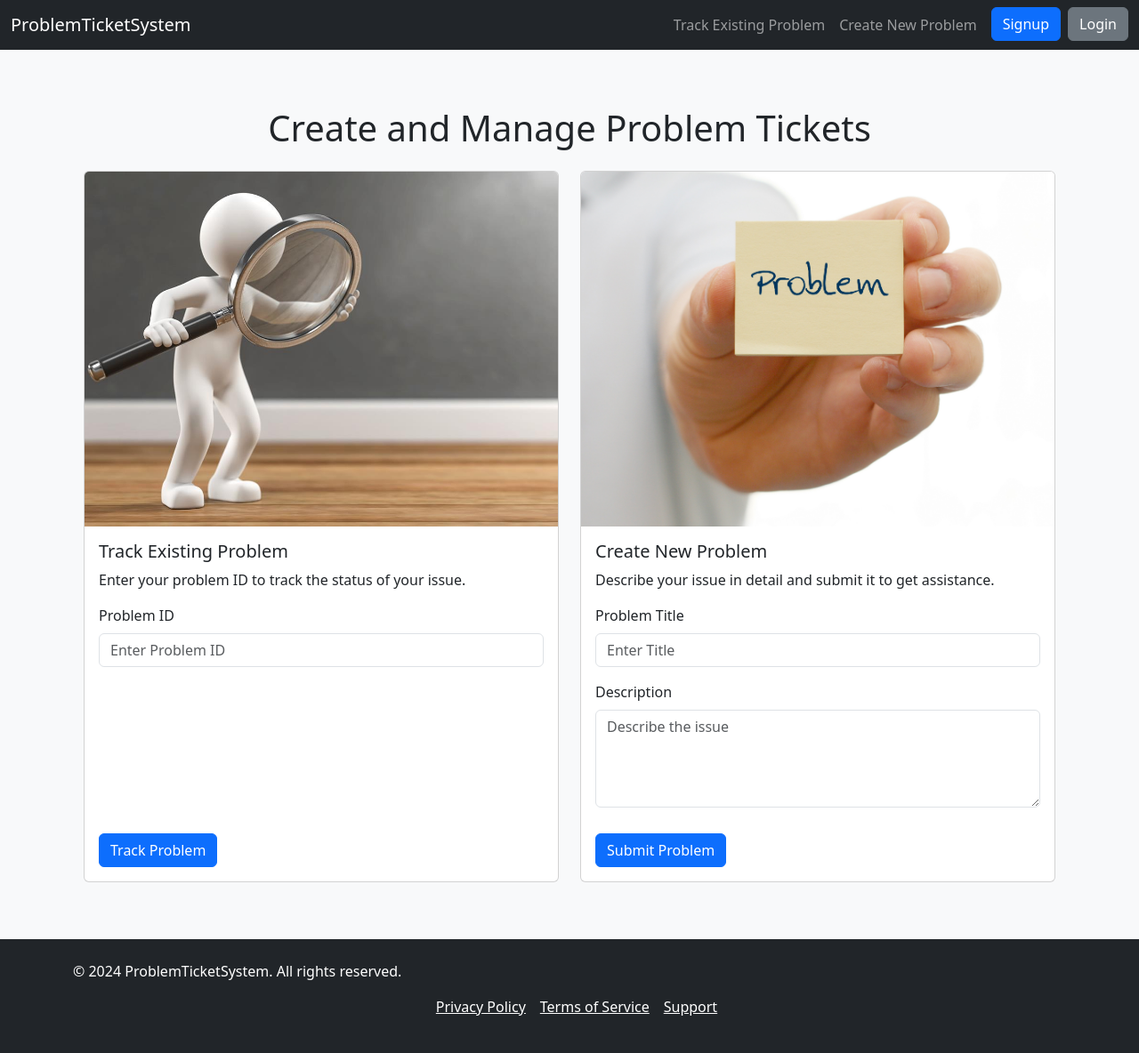
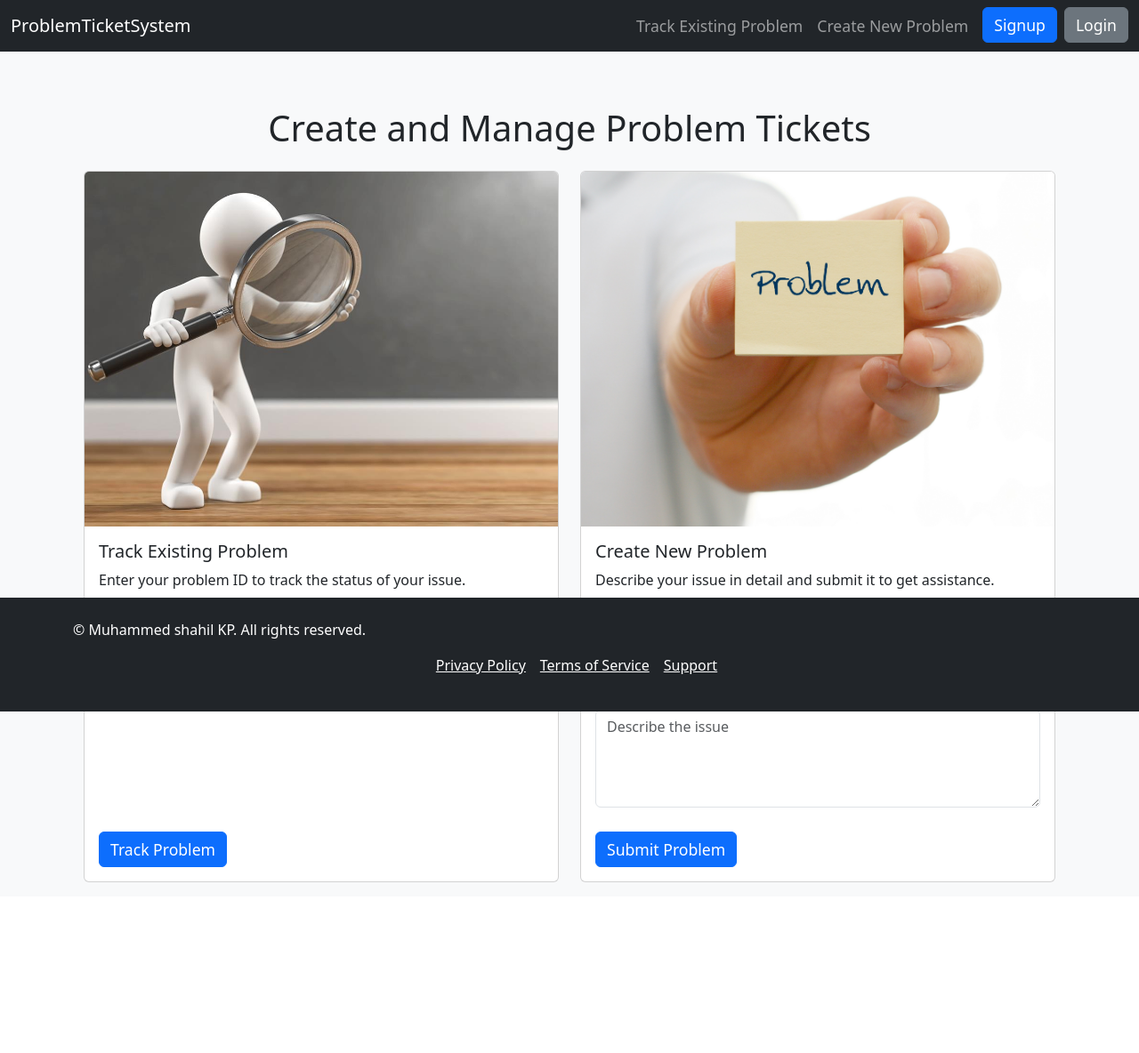
Before and after one commit to Shahil-muhammed/TicketCreationPage, a Django app: page / in a window 1280 px wide. Shown: the whole page at 89% size. After the commit the page ends 992 px from the top, so only its background shows below. Run offline with Django 5.2, Linux system fonts and the light colour scheme.

Commit message:
5th updation impimented for loop filters

```diff
--- a/ProblemTicketSystem/consumer/static/css/style.css
+++ b/ProblemTicketSystem/consumer/static/css/style.css
@@ -24,3 +24,9 @@
 .content-container {
     margin-top: 70px; /* Adjust based on the height of your fixed header */
 }
+
+.fixed-footer {
+    position: fixed;
+    bottom: 0;
+    width: 100%;
+}
--- a/ProblemTicketSystem/consumer/templates/base/base.html
+++ b/ProblemTicketSystem/consumer/templates/base/base.html
@@ -8,7 +8,7 @@
     <!-- Bootstrap CSS -->
     <link href="https://cdn.jsdelivr.net/npm/bootstrap@5.3.0/dist/css/bootstrap.min.css" rel="stylesheet">
     <!-- Custom CSS -->
-    <link rel="stylesheet" href="{% static 'css/styles.css' %}">
+    <link rel="stylesheet" href="{% static 'css/style.css' %}">
 </head>
 <body class="bg-light">
 
--- a/ProblemTicketSystem/consumer/templates/includes/headfoot/footer.html
+++ b/ProblemTicketSystem/consumer/templates/includes/headfoot/footer.html
@@ -1,6 +1,6 @@
-<footer class="bg-dark text-white text-center text-lg-start mt-5 p-4">
+<footer class="bg-dark text-white text-center text-lg-start p-4 fixed-footer">
     <div class="container">
-        <p>&copy; 2024 ProblemTicketSystem. All rights reserved.</p>
+        <p>&copy; Muhammed shahil KP. All rights reserved.</p>
         <ul class="list-unstyled d-flex justify-content-center">
             <li class="ms-3"><a class="text-white" href="#">Privacy Policy</a></li>
             <li class="ms-3"><a class="text-white" href="#">Terms of Service</a></li>
--- a/ProblemTicketSystem/consumer/templates/index/index.html
+++ b/ProblemTicketSystem/consumer/templates/index/index.html
@@ -9,53 +9,45 @@
         <h1 class="mb-4 text-center">Create and Manage Problem Tickets</h1>
     </div>
     <div class="row">
-        <!-- Track Existing Problem Card -->
+        {% if data %}
+        {% for item in data %}
+        <!-- Card for each problem option -->
         <div class="col-md-6 mb-3">
             <div class="card" style="width: 100%; max-width: 1000px; height: 800px;">
-                <img src="{% static 'index/search.jpg' %}" class="card-img-top" alt="Track Existing Problem" style="height: 50%; object-fit: cover;">
+                <img src="{% static 'index/'|add:item.image %}" class="card-img-top" alt="{{ item.title }}" style="height: 50%; object-fit: cover;">
                 <div class="card-body d-flex flex-column" style="height: 50%;">
                     <div class="flex-grow-1">
-                        <h5 class="card-title">Track Existing Problem</h5>
-                        <p class="card-text">Enter your problem ID to track the status of your issue.</p>
+                        <h5 class="card-title">{{ item.title }}</h5>
+                        <p class="card-text">{{ item.description }}</p>
                         <form>
                             <div class="mb-3">
-                                <label for="problemID" class="form-label">Problem ID</label>
-                                <input type="text" class="form-control" id="problemID" placeholder="Enter Problem ID">
+                                <label for="inputField{{ forloop.counter }}" class="form-label">{{ item.pit }}</label>
+                                <input type="text" class="form-control" id="inputField{{ forloop.counter }}" placeholder="{{ item.epit }}">
                             </div>
+                            {% if item.description_field %}
+                            <div class="mb-3">
+                                <label for="description{{ forloop.counter }}" class="form-label">{{ item.description_field }}</label>
+                                <textarea class="form-control" id="description{{ forloop.counter }}" rows="4" placeholder="{{ item.edescription }}"></textarea>
+                            </div>
+                            {% endif %}
                         </form>
                     </div>
                     <div class="mt-auto">
-                        <button type="submit" class="btn btn-primary">Track Problem</button>
+                        <!-- Button with unique URLs for each card -->
+                        {% if forloop.counter == 1 %}
+                            <a href="/track-problem" class="btn btn-primary">{{ item.button }}</a> <!-- #1 -->
+                        {% elif forloop.counter == 2 %}
+                            <a href="/create-problem" class="btn btn-primary">{{ item.button }}</a> <!-- #2 -->
+                        {% endif %}
                     </div>
                 </div>
             </div>
         </div>
+        {% endfor %}
+        {% else %}
+        <p>No data available or website is in maintainance please contact your administrator</p>
+        {% endif %}
 
-        <!-- Create New Problem Card -->
-        <div class="col-md-6 mb-3">
-            <div class="card" style="width: 100%; max-width: 1000px; height: 800px;">
-                <img src="{% static 'index/Problem.jpg' %}" class="card-img-top" alt="Create New Problem" style="height: 50%; object-fit: cover;">
-                <div class="card-body d-flex flex-column" style="height: 50%;">
-                    <div class="flex-grow-1">
-                        <h5 class="card-title">Create New Problem</h5>
-                        <p class="card-text">Describe your issue in detail and submit it to get assistance.</p>
-                        <form>
-                            <div class="mb-3">
-                                <label for="problemTitle" class="form-label">Problem Title</label>
-                                <input type="text" class="form-control" id="problemTitle" placeholder="Enter Title">
-                            </div>
-                            <div class="mb-3">
-                                <label for="problemDescription" class="form-label">Description</label>
-                                <textarea class="form-control" id="problemDescription" rows="4" placeholder="Describe the issue"></textarea>
-                            </div>
-                        </form>
-                    </div>
-                    <div class="mt-auto">
-                        <button type="submit" class="btn btn-primary">Submit Problem</button>
-                    </div>
-                </div>
-            </div>
-        </div>
     </div>
 </div>
 {% endblock %}
--- a/ProblemTicketSystem/consumer/views.py
+++ b/ProblemTicketSystem/consumer/views.py
@@ -2,4 +2,26 @@ from django.shortcuts import render
 from django.http import HttpResponse
 # Create your views here.
 def index(request):
-    return render(request,'index/index.html')
+    data = [
+        {
+            'title': 'Track Existing Problem',
+            'description': 'Enter your problem ID to track the status of your issue.',
+            'image': 'search.jpg',
+            'pit': 'Problem ID',
+            'epit': 'Enter Problem ID',
+            'description_field': False,
+            'button': 'Track Problem'
+        },
+        {
+            'title': 'Create New Problem',
+            'description': 'Describe your issue in detail and submit it to get assistance.',
+            'image': 'Problem.jpg',
+            'pit': 'Problem Title',
+            'epit': 'Enter Title',
+            'description_field': 'Enter description for your issue',
+            'edescription': 'Describe the issue',
+            'button': 'Submit Problem'
+        }
+    ]
+
+    return render(request, 'index/index.html', {'data': data})
```
